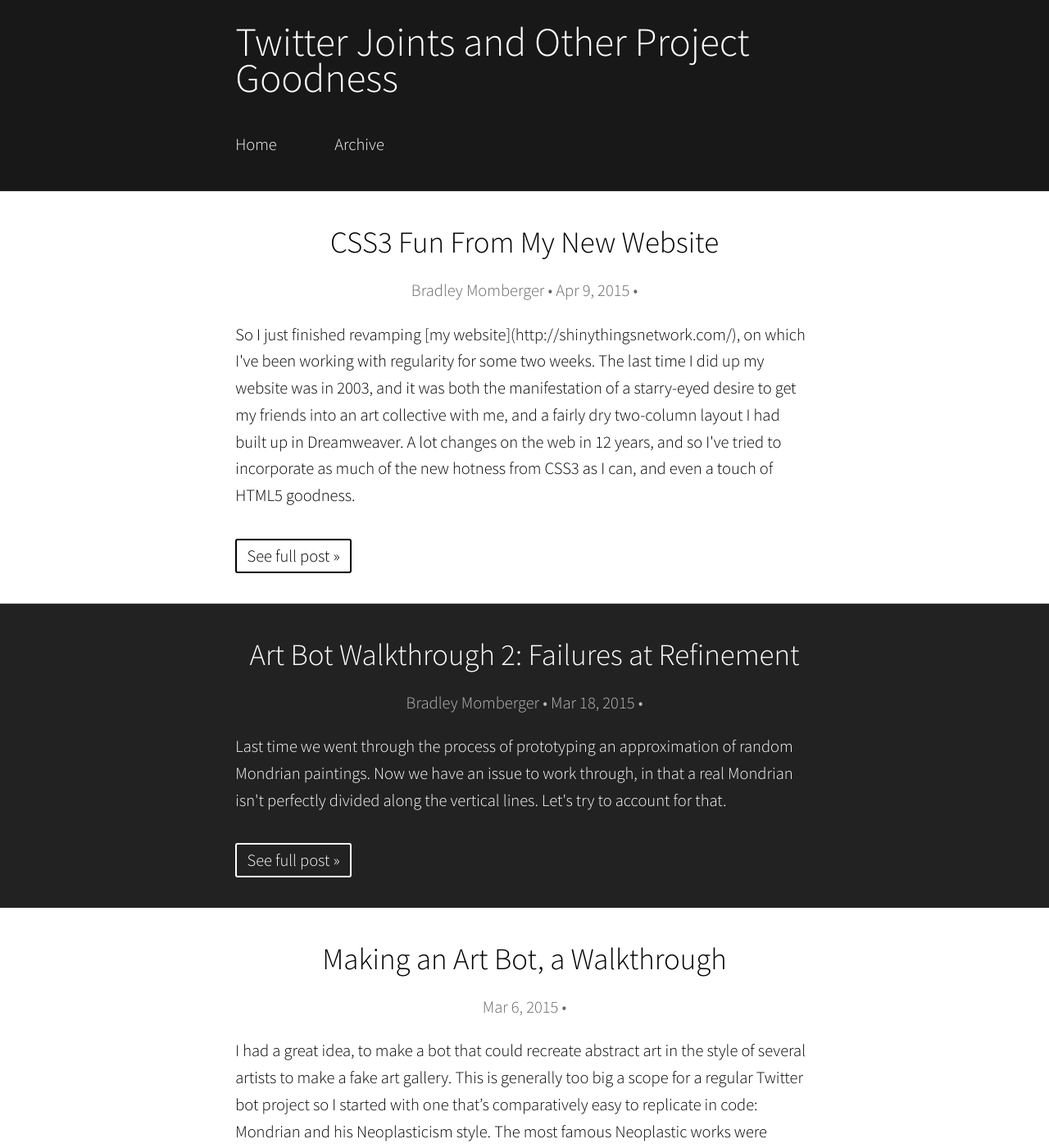
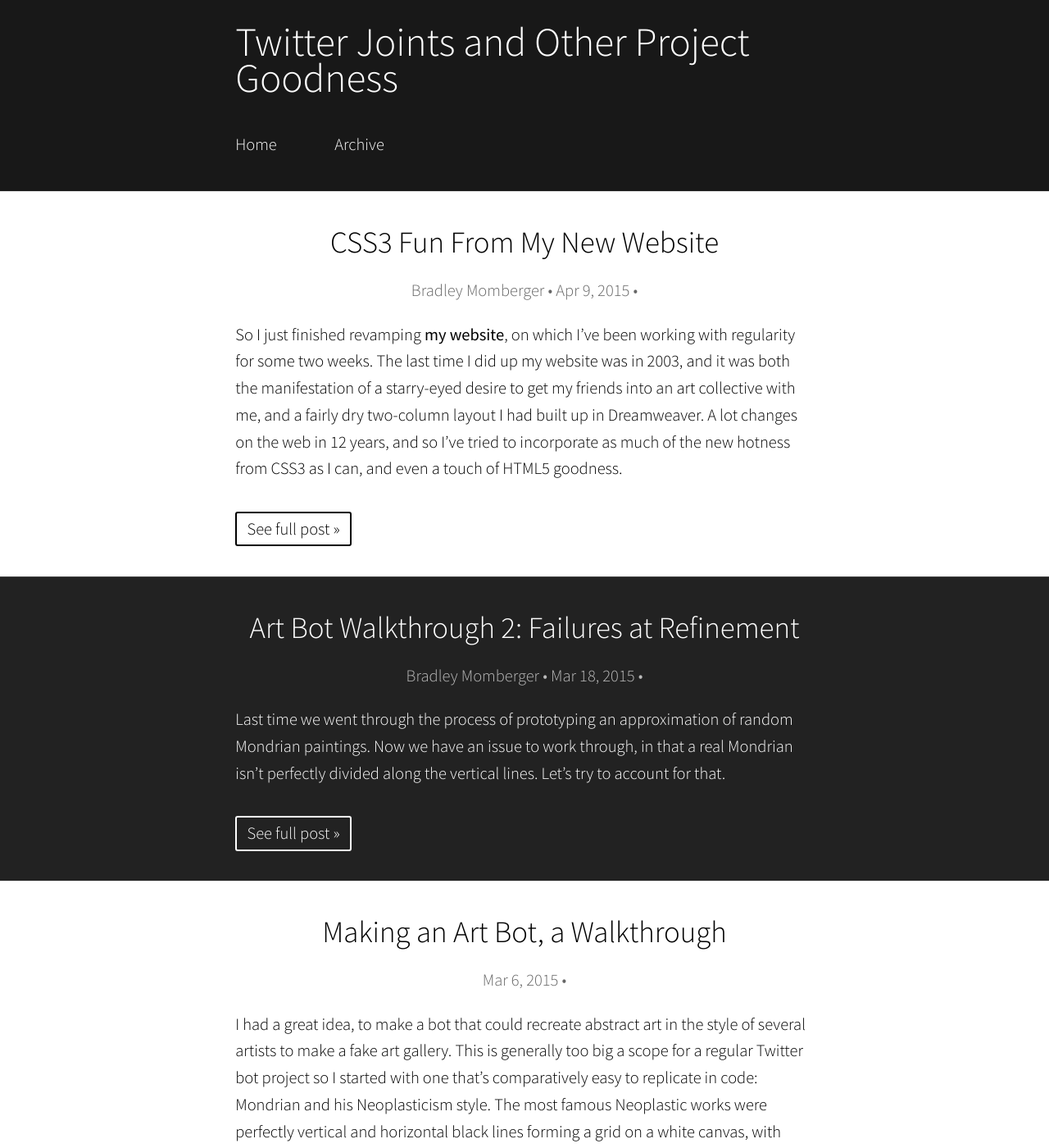
Before and after one commit to airhadoken/airhadoken.github.io, a Jekyll site: the page built from index.html, in a window 1280 px wide and 1400 px high. Shown: the whole window at 82% size. Built offline with Jekyll 4.4.1, drawn with Linux system fonts in a browser that asks for light colours; nearby versions of some CDN libraries; some web fonts are replaced; Markdown is read by kramdown in place of the engine named in the settings.

Commit message:
Markdownifying excerpts on index page

```diff
--- a/index.html
+++ b/index.html
@@ -8,7 +8,7 @@ layout: blank
         <p>{% if page.author %}{{ page.author }} • {% endif %}{% if page.date %}<time datetime="{{ page.date | date_to_xmlschema }}">{{ page.date | date: "%b %-d, %Y" }}</time>{% endif %}{% if page.categories %} • {{ page.categories | array_to_sentence_string }}{% endif %}</p>
       </header>
       <div>
-{{ page.excerpt }}
+{{ page.excerpt | markdownify }}
       </div>
       <footer>
         <p><a href="{{ page.url | prepend: site.baseurl }}">{{ site.more }} &raquo;</a></p>
```
